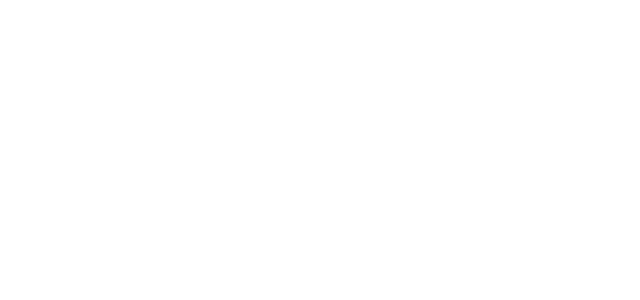
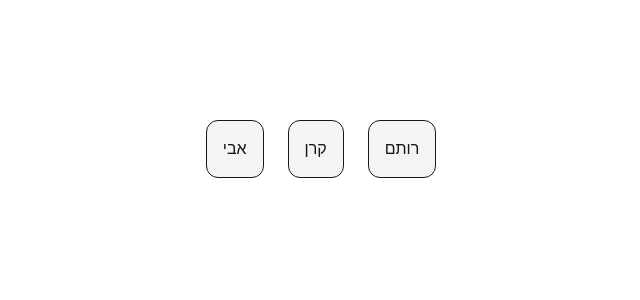
Before and after one commit to Michaelo21-is/Human_Detection_Front, a Next.js app: page /change-voice in a window 1280 px wide. Shown: the top 300 px of the page, without its empty margins (323-963 px from the left). Built offline with nearby package versions, Linux system fonts and the light colour scheme.

Commit message:
fix bugs

```diff
--- a/src/app/Components/CameraPage.jsx
+++ b/src/app/Components/CameraPage.jsx
@@ -25,7 +25,7 @@ export default function CameraPage({ sessionId, voiceId }) {
       console.log("Message from server:", event.data);
       const response = JSON.parse(event.data);
       if(response.success === true){
-        await SpeakWherePersonIsKnownFromAndWhatIsName(response.data.name?.[0], response.data.whereIsKnownFrom?.[0])
+        await speakPersonInfo(response.data.name?.[0], response.data.whereIsKnownFrom?.[0])
       }
     };
 
@@ -93,6 +93,10 @@ export default function CameraPage({ sessionId, voiceId }) {
   }
   async function speakPersonInfo(name, whereIsKnownFrom){
       if (!name || !whereIsKnownFrom) return;
+      if (!voiceId) {
+      console.log("No voiceId yet");
+      return;
+    }
      const response = await fetch("/api/speech-person-info", {
       method: "POST",
       headers: {
--- a/src/app/Components/HomePage.jsx
+++ b/src/app/Components/HomePage.jsx
@@ -1,36 +1,58 @@
-"use client"
+"use client";
+
 import { useEffect, useState } from "react";
 import { useRouter } from "next/navigation";
-import axios from 'axios'
+import axios from "axios";
 import CameraPage from "./CameraPage";
-export default function HomePage({sessionId}){
+
+export default function HomePage({ sessionId }) {
   const router = useRouter();
   const API_BASE_URL = process.env.NEXT_PUBLIC_API_BASE_URL;
+
   const [userVoiceId, setUserVoiceId] = useState("");
-    async function checkIfUserLogedIn(){
-        try{
-            const response = await axios.get(`${API_BASE_URL}/api/user/is-user-logged-in`,
+
+  async function checkIfUserLogedIn() {
+    try {
+      const response = await axios.get(
+        `${API_BASE_URL}/api/user/is-user-logged-in`,
         {
           withCredentials: true,
         }
       );
-            response = response.data;
-            setUserVoiceId(response);
-        }
-        catch(e){
-            router.push("/login")
+
+        const voiceId = response.data;
+
+        setUserVoiceId(voiceId);
+
+    } catch (e) {
+      console.log("Login check error:", e);
+      router.push("/login");
     }
   }
-    useEffect(()=>{
-        checkIfUserLogedIn()
-    },[])
-    return(
+
+  useEffect(() => {
+    checkIfUserLogedIn();
+  }, []);
+
+  return (
     <div>
-            <button className="fixed top-10 left-5 z-50 p-4 bg-black  text-lg font-semibold text-white rounded-lg"
-                    onClick={() => router.push("/add-person")}>
+      <button
+        className="fixed top-10 left-5 z-50 p-4 bg-black text-lg font-semibold text-white rounded-lg"
+        onClick={() => router.push("/add-person")}
+      >
         הוספת אדם מוכר
       </button>
-            <CameraPage sessionId={sessionId} voiceId ={userVoiceId}/>
+
+      <button
+        className="fixed top-10 left-52 z-50 p-4 bg-black text-lg font-semibold text-white rounded-lg"
+        onClick={() => router.push("/change-voice")}
+      >
+        שינוי קול
+      </button>
+
+      {userVoiceId && (
+        <CameraPage sessionId={sessionId} voiceId={userVoiceId} />
+        )}
     </div>
-    )
+  );
 }
--- a/src/app/api/speech-for-check-avatr/route.js
+++ b/src/app/api/speech-for-check-avatr/route.js
@@ -13,7 +13,7 @@ export async function POST(req) {
       );
     }
 
-    const text = `$שלום כאן {avatarName} ןאני אשמח אם תבחר בי`;
+    const text = `שלום כאן ${avatarName} ואני אשמח אם תבחר בי`;
 
     const response = await fetch(
       `https://api.elevenlabs.io/v1/text-to-speech/${voiceId}`,
--- a/src/app/change-voice/ChangeVoicePage.jsx
+++ b/src/app/change-voice/ChangeVoicePage.jsx
@@ -14,7 +14,7 @@ export default function ChangeVoice({ currentVoiceId }) {
 
   async function handleOnChangeVoice(voiceId) {
     try {
-        const response = await axios.post(
+      await axios.post(
         "/api/user/set-voice-preference",
         {
           voice_id: voiceId,
@@ -25,43 +25,45 @@ export default function ChangeVoice({ currentVoiceId }) {
       );
 
       setCurrentVoice(voiceId);
-        const responseAudio = await fetch("/api/voice-saved-speak",
-        {
+
+      const responseAudio = await fetch("/api/voice-saved-speak", {
         method: "POST",
-            headers:{
+        headers: {
           "Content-Type": "application/json",
         },
-            body:JSON.stringify({
-                voiceId: voiceId
-            })
-            }
-         );
-        if(!responseAudio){
-            const errorText = await response.text();
+        body: JSON.stringify({
+          voiceId: voiceId,
+        }),
+      });
+
+      if (!responseAudio.ok) {
+        const errorText = await responseAudio.text();
         console.log("failed to generate speech: ", errorText);
         return;
       }
-        // audio file
-        const audioBlob = await response.blob();
-        // creating new audio file where the browser can play from
+
+      const audioBlob = await responseAudio.blob();
       const audioUrl = URL.createObjectURL(audioBlob);
+
       const audio = new Audio(audioUrl);
-        // after we played the audio clean the url that have been built
+
       audio.onended = () => {
         URL.revokeObjectURL(audioUrl);
       };
-        audio.play();
 
+      await audio.play();
     } catch (error) {
       console.error("Failed to change voice:", error);
     }
   }
-  async function speakAvatarChangeRequest(voiceId, avatarName){
-    if(!voiceId || !avatarName) return;
-    try{
-        const response = await fetch("/api/speech-for-check-avatr",{
-            method:"POST",
-            headers:{
+
+  async function speakAvatarChangeRequest(voiceId, avatarName) {
+    if (!voiceId || !avatarName) return;
+
+    try {
+      const response = await fetch("/api/speech-for-check-avatr", {
+        method: "POST",
+        headers: {
           "Content-Type": "application/json",
         },
         body: JSON.stringify({
@@ -69,31 +71,43 @@ export default function ChangeVoice({ currentVoiceId }) {
           voiceId: voiceId,
         }),
       });
-        if(!response.ok){
+
+      if (!response.ok) {
         const errorText = await response.text();
         console.log("failed to generate speech: ", errorText);
         return;
       }
-        // audio file
+
       const audioBlob = await response.blob();
-        // creating new audio file where the browser can play from
       const audioUrl = URL.createObjectURL(audioBlob);
+
       const audio = new Audio(audioUrl);
-        // after we played the audio clean the url that have been built
+
       audio.onended = () => {
         URL.revokeObjectURL(audioUrl);
       };
-        audio.play();
-    }
-    catch(e){
-        console.log("error print: ", e)
+
+      await audio.play();
+    } catch (e) {
+      console.log("error print: ", e);
     }
   }
 
   return (
     <div className="flex-1">
-        <div className="mt-30 flex-row">
-            { Map.apply}
+      <div className="mt-30 flex  gap-4 justify-center">
+        {Object.entries(voices).map(([avatarName, voiceId]) => (
+          <div key={voiceId}>
+
+
+            <button
+              className="p-4 rounded-xl border bg-gray-100 ml-2"
+              onClick={() => speakAvatarChangeRequest(voiceId, avatarName)}
+            >
+              {avatarName}
+            </button>
+          </div>
+        ))}
       </div>
     </div>
   );
--- a/src/app/change-voice/page.js
+++ b/src/app/change-voice/page.js
@@ -1,3 +1,8 @@
+import ChangeVoice from "./ChangeVoicePage";
 export default function AddPerson(){
-
+    return(
+        <div>
+            <ChangeVoice />
+        </div>
+    );
 }
```
Lines whose indentation alone changed are shown as unchanged.
